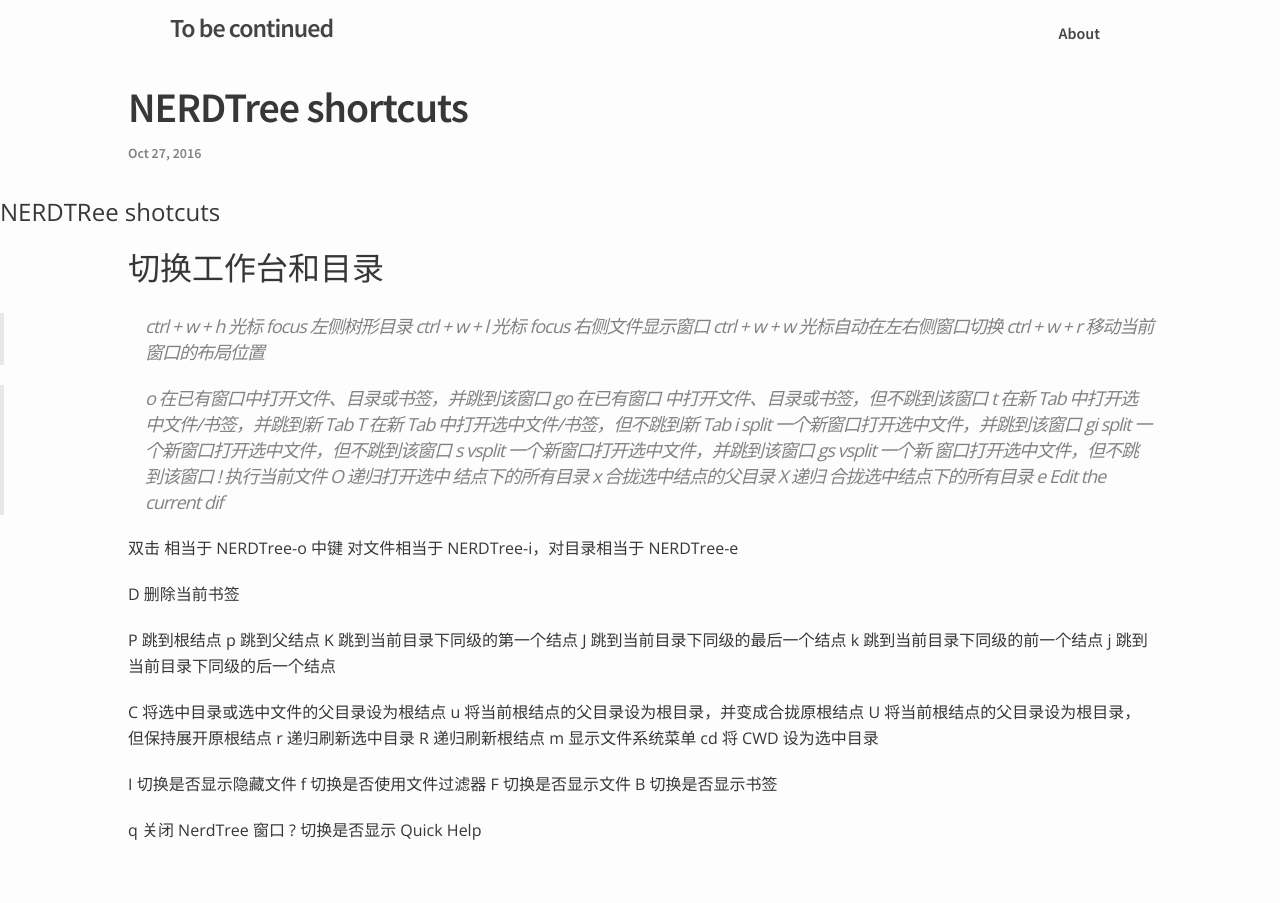
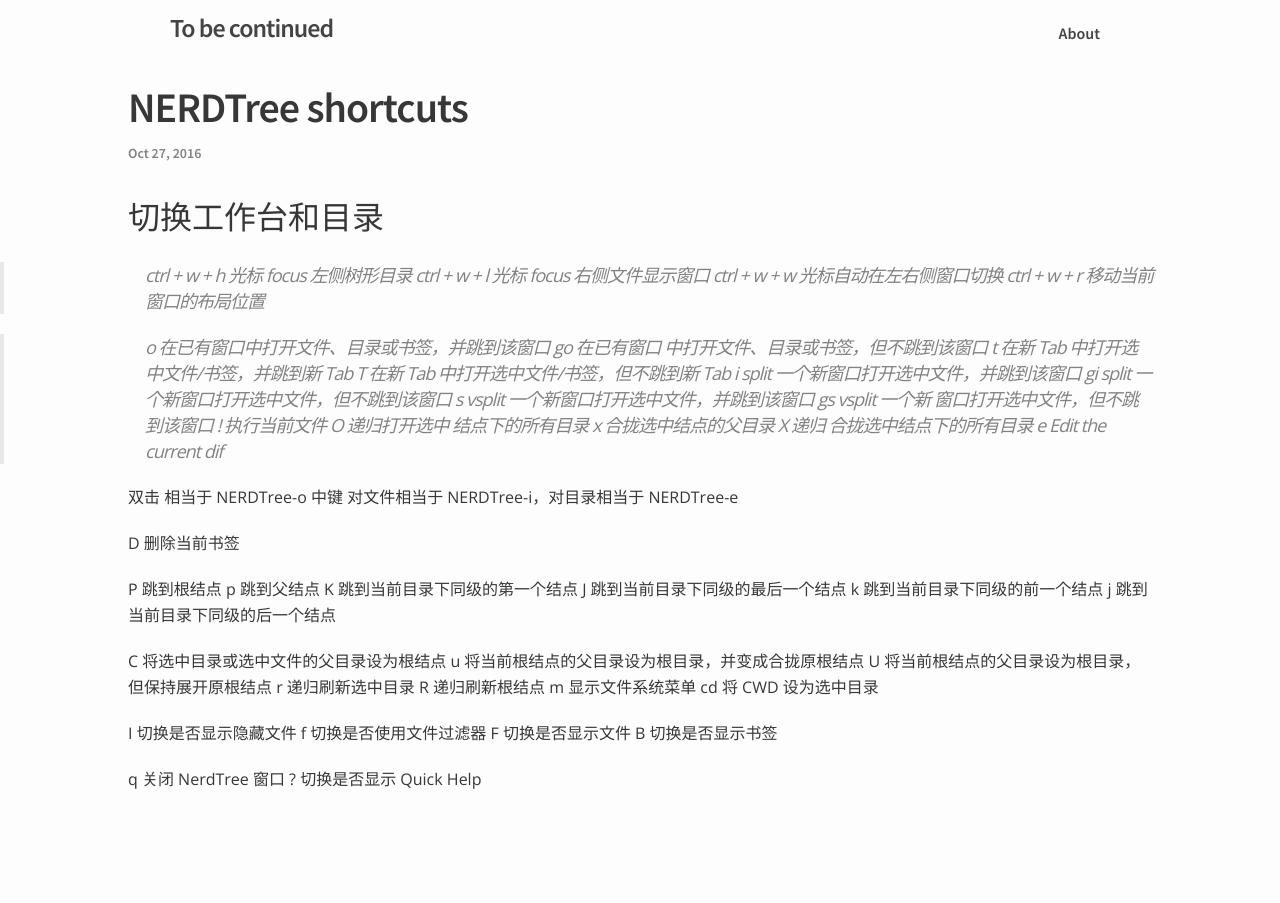
Before and after one commit to weigang992003/weigang992003.github.io, a Jekyll site: the page built from _posts/2016-10-27-NERDTree-help.md, in a window 1280 px wide. Built offline with Jekyll 4.4.1, drawn with Linux system fonts in a browser that asks for light colours.

Commit message:
new posts

```diff
--- a/_posts/2016-10-27-NERDTree-help.md
+++ b/_posts/2016-10-27-NERDTree-help.md
@@ -5,7 +5,6 @@
 categories: tech
 ---
 
-# NERDTRee shotcuts
 
 ## 切换工作台和目录
 
```
